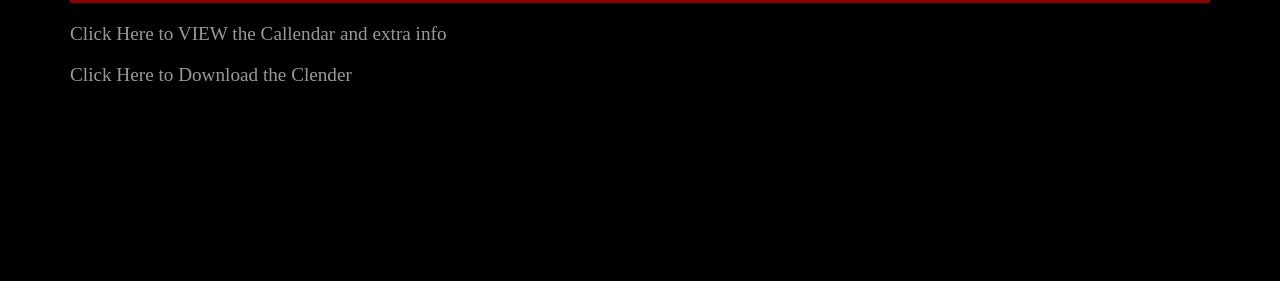
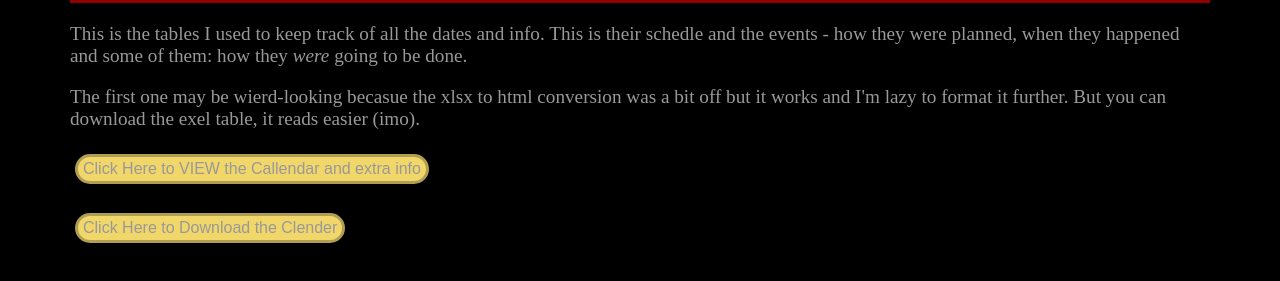
Before and after one commit to MarsIGuess/news.coo, a plain HTML site: page articlesAndStuff.html in a window 1280 px wide. Shown: the part 185-466 px from the top of the page. Drawn offline with Linux system fonts and the light colour scheme.

Commit message:
description

```diff
--- a/articlesAndStuff.html
+++ b/articlesAndStuff.html
@@ -22,12 +22,22 @@
 
     <dev>
         <p>
-            <a href="callendar.html">
-            Click Here to VIEW the Callendar and extra info</a>
+            This is the tables I used to keep track of all the dates and info. This is their schedle and the events - how they were planned, when they happened and some of them: how they <i>were</i> going to be done.
         </p>
         <p>
-            <a href="callendar.xlsx" download>
-            Click Here to Download the Clender</a>
+            The first one may be wierd-looking becasue the xlsx to html conversion was a bit off but it works and I'm lazy to format it further. But you can download the exel table, it reads easier (imo).
+        </p>
+        <p>
+            <button>
+                <a href="callendar.html">
+                Click Here to VIEW the Callendar and extra info</a>
+            </button>
+        </p>
+        <p>
+            <button>
+                <a href="callendar.xlsx" download>
+                Click Here to Download the Clender</a>
+            </button>
         </p>
 
     </dev>
```
